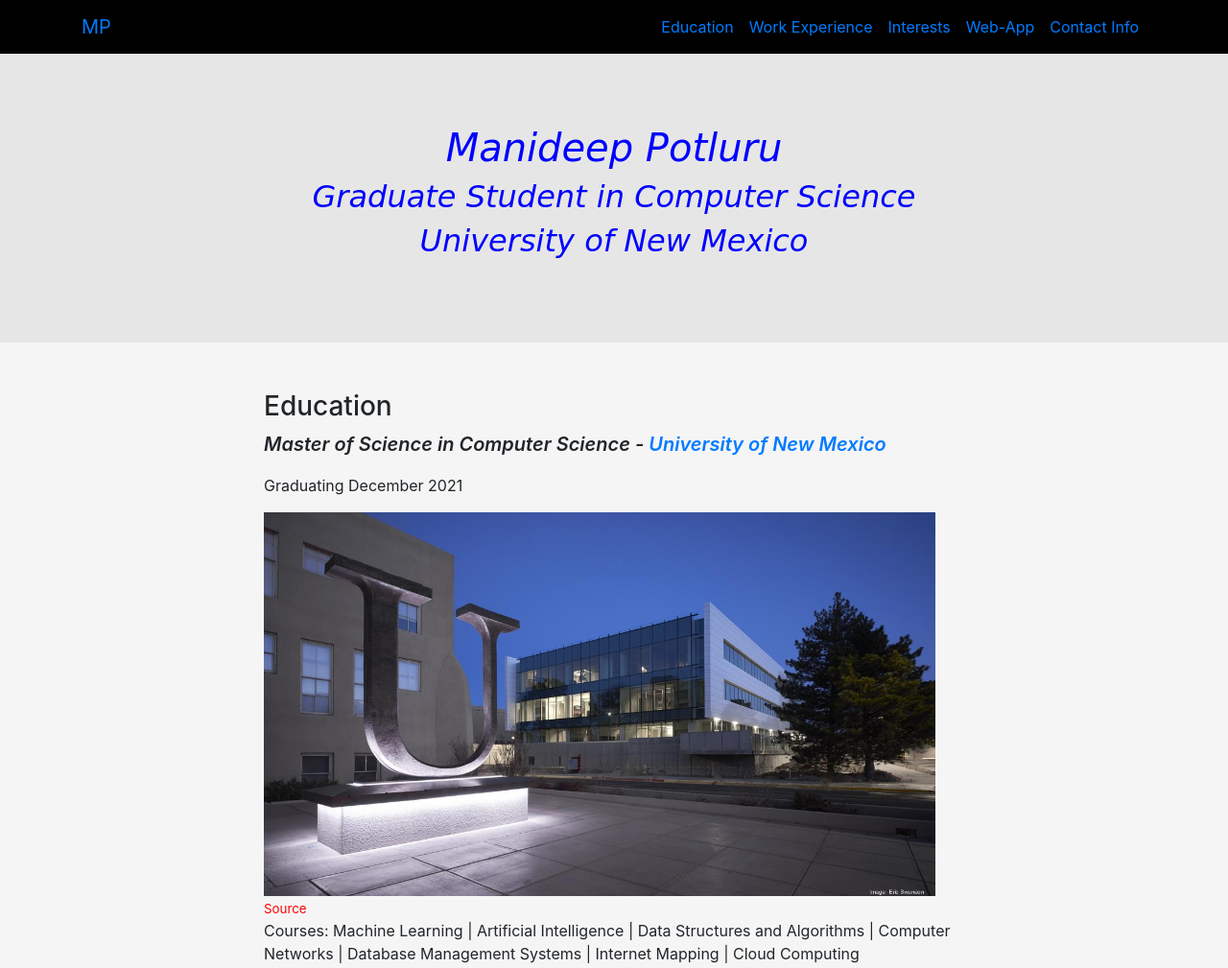
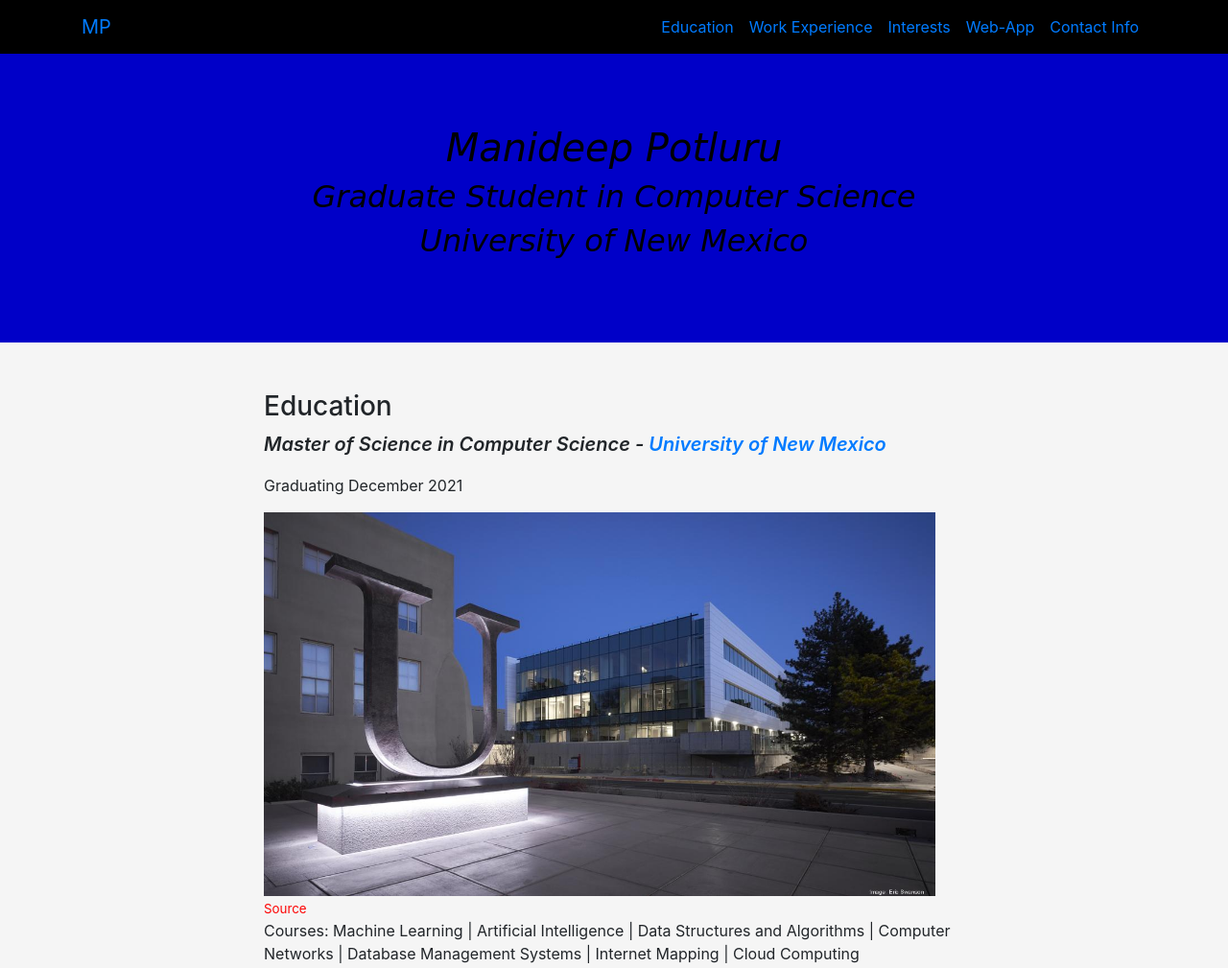
Before and after one commit to ManideepPotluru/ManideepPotluru.github.io, a plain HTML site: page index.html in a window 1280 px wide. Shown: the top 1009 px of the page at 96% size. Drawn offline with nearby package versions, Linux system fonts and the light colour scheme.

Commit message:
Update index.html

```diff
--- a/index.html
+++ b/index.html
@@ -51,7 +51,7 @@
     </nav>
 
     <header class=""
-        style="background-color:rgb(230, 230, 230); color: blue; font-family:cursive; font-style: italic; font-weight:900;">
+        style="background-color:rgb(0, 0, 200); color: black; font-family:cursive; font-style: italic; font-weight:900;">
         <div class="container text-center">
             <h1>Manideep Potluru</h1>
             <h2>Graduate Student in Computer Science</h2>
```
